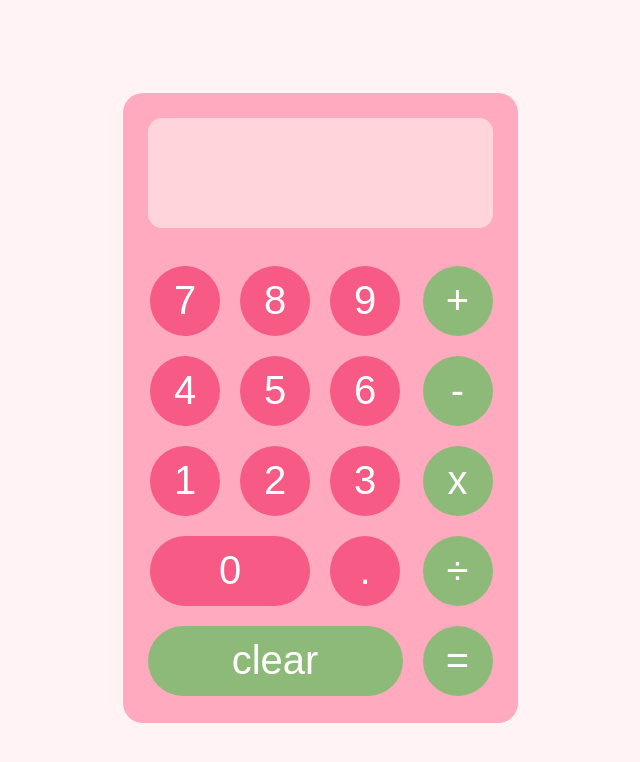
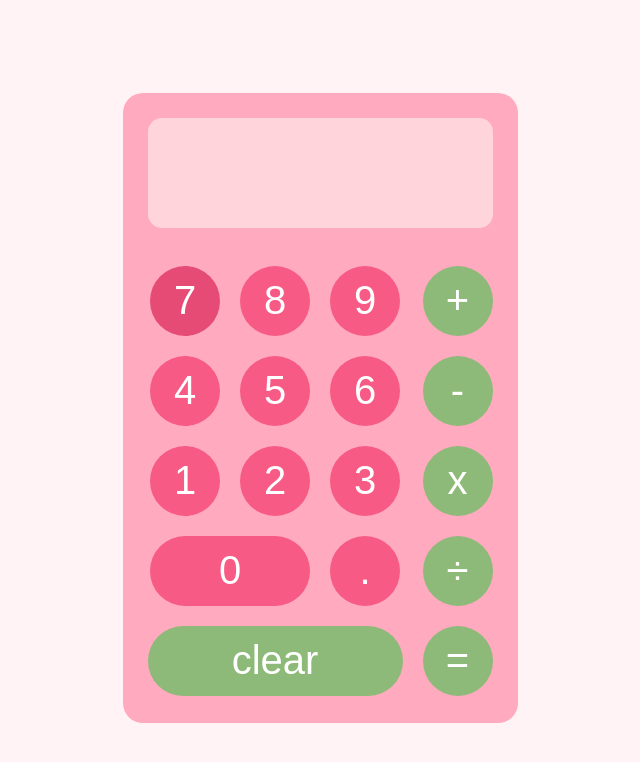
Before and after one commit to conniechen651/calculator, a plain HTML site: page index.html in a window 1280 px wide. In both pictures the pointer is over the button 505 px from the left and 300 px from the top of the page. Shown: the whole page, without its empty margins (320-960 px from the left). Drawn offline with Linux system fonts and the light colour scheme.

Commit message:
Change button color on hover

```diff
--- a/style.css
+++ b/style.css
@@ -29,6 +29,10 @@ button{
     color: white;
     box-shadow: none;
     margin: 10px;
+}
+
+button:hover{
+    background-color: rgb(229, 75, 116);
 }
 
 #screen{
```
